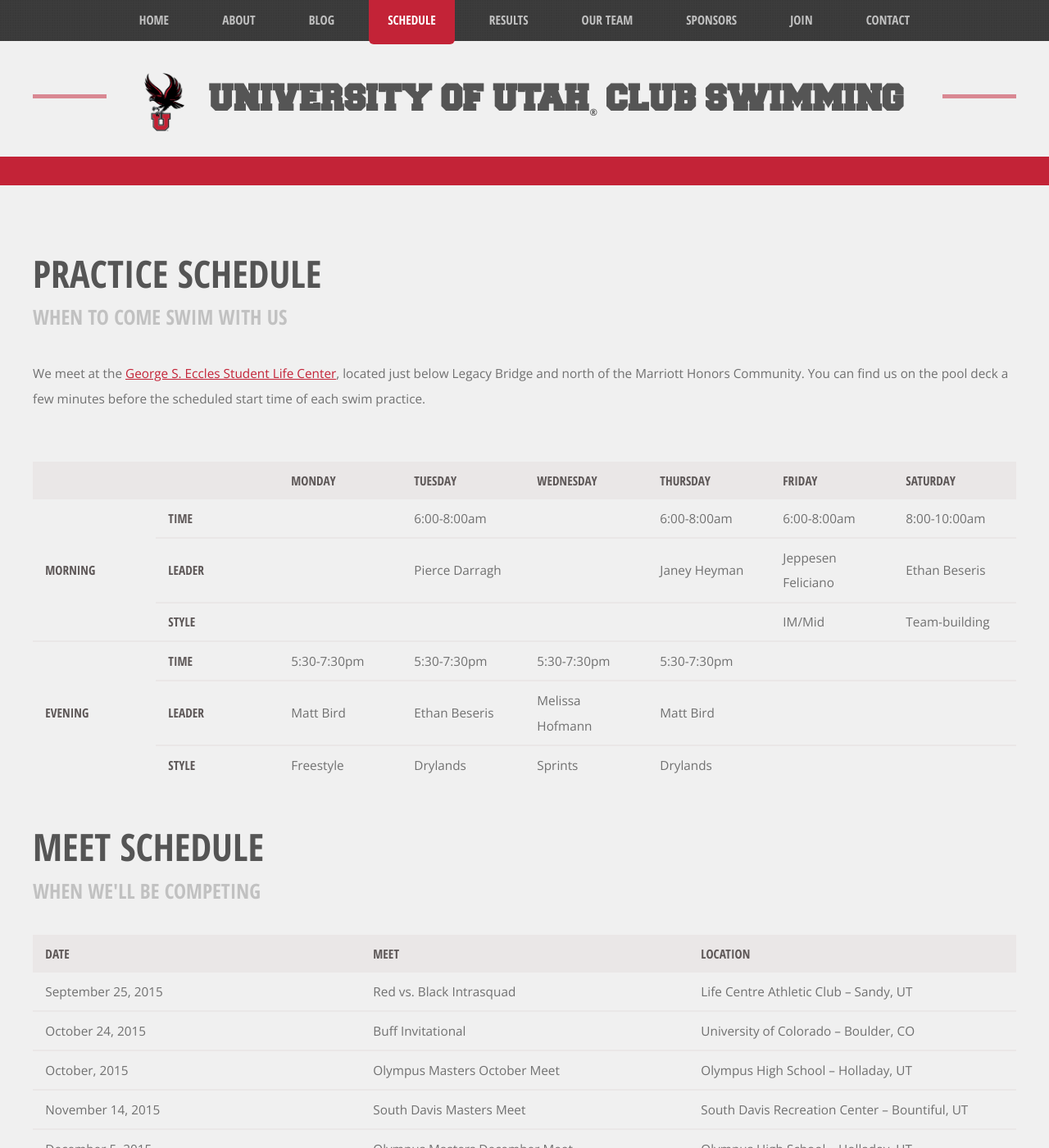
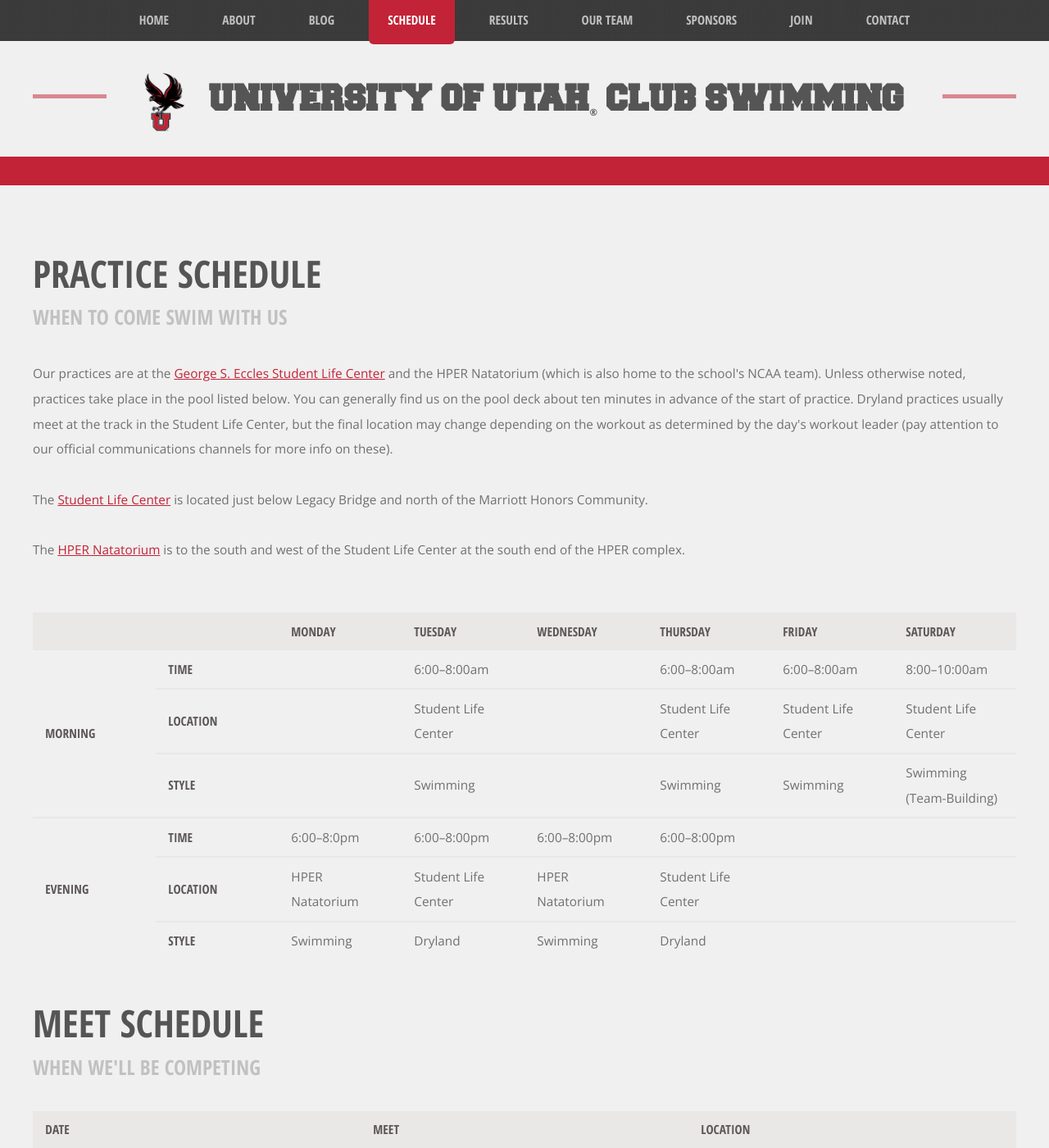
Before and after one commit to utahclubswimming/utahclubswimming.github.io, a Jekyll site: the page built from schedule.html, in a window 1280 px wide and 1400 px high. Shown: the whole window at 82% size. Built offline with Jekyll 4.4.1, drawn with Linux system fonts in a browser that asks for light colours; some of the changed text lies outside the part shown.

Commit message:
Updated schedules
Now have updated practice and meets schedules.

```diff
--- a/_data/meets.yml
+++ b/_data/meets.yml
@@ -1,27 +1,27 @@
-- date: September 25, 2015
+- date: September 24, 2016
   name: Red vs. Black Intrasquad
   location: Life Centre Athletic Club – Sandy, UT
-- date: October 24, 2015
-  name: Buff Invitational
+- date: October 14-15, 2016
+  name: University of Utah Rocky Mountain Invitational
+  location: University of Utah — Salt Lake City, UT
+- date: October 22, 2016
+  name: University of Colorado Buff Invitational
   location: University of Colorado – Boulder, CO
-- date: October, 2015
-  name: Olympus Masters October Meet
-  location: Olympus High School – Holladay, UT
-- date: November 14, 2015
+- date: November 12, 2016
   name: South Davis Masters Meet
   location: South Davis Recreation Center – Bountiful, UT
-- date: December 5, 2015
+- date: December 3, 2016
   name: Olympus Masters December Meet
   location: Olympus High School – Holladay, UT
-- date: January 23, 2016
-  name: Spring Intrasquad
+- date: January 21, 2017
+  name: Utah State Dual Meet
   location: Life Centre Athletic Club – Sandy, UT
-- date: February, 2016
+- date: February 18, 2017
   name: QUAC Ski-n-Swim Meet
   location: Northwest Recreation Center – Salt Lake City, UT
-- date: March 5, 2016
+- date: March 4, 2017
   name: Olympus Masters Spring Meet
   location: Olympus High School – Hollday, UT
-- date: April 1-3, 2016
-  name: East Coast Collegiate Swim & Dive Club National Championships
+- date: April 7-9, 2017
+  name: Collegiate Club Swim & Dive National Championships
   location: Georgia Institute of Technology – Atlanta, GA
--- a/_data/schedule.yml
+++ b/_data/schedule.yml
@@ -1,36 +1,38 @@
 - day: Monday
   evening:
-    - time: 5:30-7:30pm
-      leader: Matt Bird
-      style: Freestyle
+    - time: 6:00–8:0pm
+      location: HPER Natatorium
+      style: Swimming
 - day: Tuesday
   morning:
-    - time: 6:00-8:00am
-      leader: Pierce Darragh
+    - time: 6:00–8:00am
+      location: Student Life Center
+      style: Swimming
   evening:
-    - time: 5:30-7:30pm
-      leader: Ethan Beseris
-      style: Drylands
+    - time: 6:00–8:00pm
+      location: Student Life Center
+      style: Dryland
 - day: Wednesday
   evening:
-    - time: 5:30-7:30pm
-      leader: Melissa Hofmann
-      style: Sprints
+    - time: 6:00–8:00pm
+      location: HPER Natatorium
+      style: Swimming
 - day: Thursday
   morning:
-    - time: 6:00-8:00am
-      leader: Janey Heyman
+    - time: 6:00–8:00am
+      location: Student Life Center
+      style: Swimming
   evening:
-    - time: 5:30-7:30pm
-      leader: Matt Bird
-      style: Drylands
+    - time: 6:00–8:00pm
+      location: Student Life Center
+      style: Dryland
 - day: Friday
   morning:
-    - time: 6:00-8:00am
-      leader: Jeppesen Feliciano
-      style: IM/Mid
+    - time: 6:00–8:00am
+      location: Student Life Center
+      style: Swimming
 - day: Saturday
   morning:
-    - time: 8:00-10:00am
-      leader: Ethan Beseris
-      style: Team-building
+    - time: 8:00–10:00am
+      location: Student Life Center
+      style: Swimming (Team-Building)
--- a/schedule.html
+++ b/schedule.html
@@ -19,13 +19,25 @@ permalink: /schedule/
 
                     <section>
                         <p>
-                            We meet at the
-                            <a href="http://campusrec.utah.edu/facilities/">George S. Eccles Student Life Center</a>,
-                            located just below Legacy Bridge and north of the Marriott
-                            Honors Community. You can find us on the pool deck a few
-                            minutes before the scheduled start time of each swim practice.
+                            Our practices are at the
+                            <a href="http://campusrec.utah.edu/facilities/">George S. Eccles Student Life Center</a> and
+                            the HPER Natatorium (which is also home to the school's NCAA team). Unless otherwise noted,
+                            practices take place in the pool listed below. You can generally find us on the pool deck
+                            about ten minutes in advance of the start of practice. Dryland practices usually meet at the
+                            track in the Student Life Center, but the final location may change depending on the workout
+                            as determined by the day's workout leader (pay attention to our official communications
+                            channels for more info on these).
+                        </p>
+                        <p>
+                            The <a href="https://goo.gl/maps/S4XKemyJQXA2">Student Life Center</a> is located just below
+                            Legacy Bridge and north of the Marriott Honors Community.
+                        </p>
+                        <p>
+                            The <a href="https://goo.gl/maps/c984G3Nu9MB2">HPER Natatorium</a> is to the south and west
+                            of the Student Life Center at the south end of the HPER complex.
                         </p>
                     </section>
+
 
                     <section>
                         <table class="schedule">
@@ -50,13 +62,21 @@ permalink: /schedule/
                                     {% endfor %}
                                 </tr>
                                 <tr>
-                                    <!-- Morning Leaders -->
-                                    <th>Leader</th>
+                                    <!-- Morning Locations -->
+                                    <th>Location</th>
                                     {% for entry in site.data.schedule %}
-                                    {% assign leader = (entry.morning | map: 'leader') %}
-                                    <td>{{ leader }}</td>
+                                    {% assign location = (entry.morning | map: 'location') %}
+                                    <td>{{ location }}</td>
                                     {% endfor %}
                                 </tr>
+                                <!--<tr>-->
+                                    <!--&lt;!&ndash; Morning Leaders &ndash;&gt;-->
+                                    <!--<th>Leader</th>-->
+                                    <!--{% for entry in site.data.schedule %}-->
+                                    <!--{% assign leader = (entry.morning | map: 'leader') %}-->
+                                    <!--<td>{{ leader }}</td>-->
+                                    <!--{% endfor %}-->
+                                <!--</tr>-->
                                 <tr>
                                     <!-- Morning Styles -->
                                     <th>Style</th>
@@ -76,13 +96,21 @@ permalink: /schedule/
                                     {% endfor %}
                                 </tr>
                                 <tr>
-                                    <!-- Evening Leaders -->
-                                    <th>Leader</th>
+                                    <!-- Evening Locations -->
+                                    <th>Location</th>
                                     {% for entry in site.data.schedule %}
-                                    {% assign leader = (entry.evening | map: 'leader') %}
-                                    <td>{{ leader }}</td>
+                                    {% assign location = (entry.evening | map: 'location') %}
+                                    <td>{{ location }}</td>
                                     {% endfor %}
                                 </tr>
+                                <!--<tr>-->
+                                    <!--&lt;!&ndash; Evening Leaders &ndash;&gt;-->
+                                    <!--<th>Leader</th>-->
+                                    <!--{% for entry in site.data.schedule %}-->
+                                    <!--{% assign leader = (entry.evening | map: 'leader') %}-->
+                                    <!--<td>{{ leader }}</td>-->
+                                    <!--{% endfor %}-->
+                                <!--</tr>-->
                                 <tr>
                                     <!-- Evening Styles -->
                                     <th>Style</th>
```
